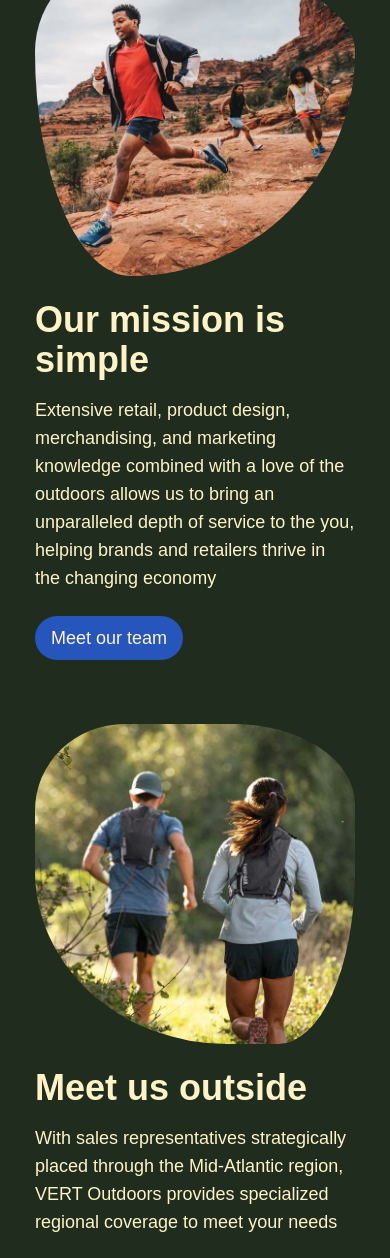
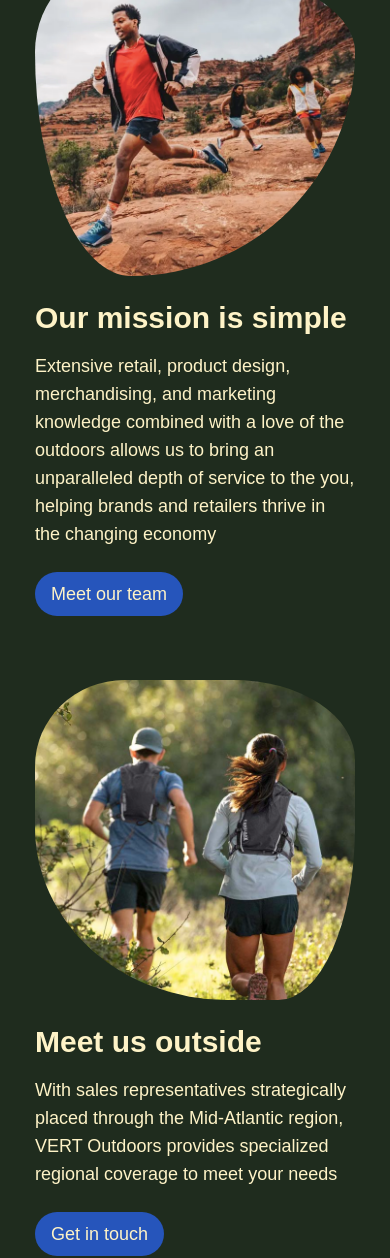
Before and after one commit to gabewolford/vert-outdoors, a Nuxt app: page / in a window 390 px wide. Shown: the part 779-2037 px from the top of the page. Built offline with nearby package versions, Linux system fonts and the light colour scheme.

Commit message:
still fkin around with mobile

```diff
--- a/components/Hero.vue
+++ b/components/Hero.vue
@@ -46,12 +46,12 @@ defineProps({
     </div>
 
     <div
-      class="flex lg:w-3/5 justify-center animate__animated animate__fadeInDown items-center"
+      class="flex w-full lg:w-3/5 justify-center animate__animated animate__fadeInDown items-center"
     >
       <img
         :src="imageUrl"
         :alt="altText"
-        class="h-fit w-auto hero-border-radius"
+        class="h-fit w-fit hero-border-radius"
       />
     </div>
   </div>
--- a/components/LeftContentBlock.vue
+++ b/components/LeftContentBlock.vue
@@ -42,7 +42,7 @@ defineProps({
     >
       <div class="flex flex-col gap-6">
         <div class="flex flex-col gap-4">
-          <h2 class="text-4xl font-semibold">
+          <h2 class="text-3xl md:text-4xl font-semibold">
             {{ headerText }}
           </h2>
           <h3 class="text-lg">{{ subtext }}</h3>
--- a/components/RightContentBlock.vue
+++ b/components/RightContentBlock.vue
@@ -34,7 +34,7 @@ defineProps({
     >
       <div class="flex flex-col gap-6">
         <div class="flex flex-col gap-4">
-          <h2 class="text-4xl font-semibold">
+          <h2 class="text-3xl md:text-4xl font-semibold">
             {{ headerText }}
           </h2>
           <h3 class="text-lg">{{ subtext }}</h3>
```
